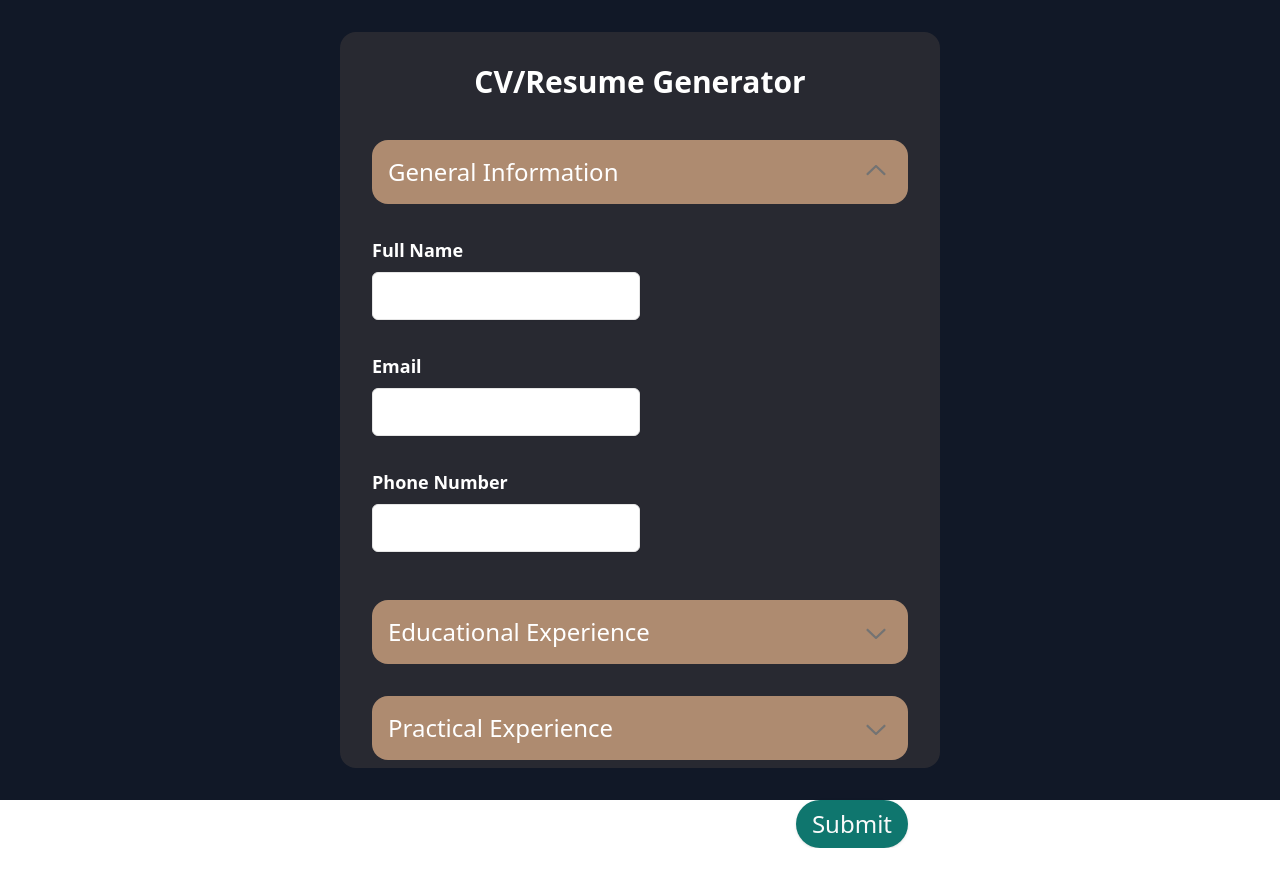
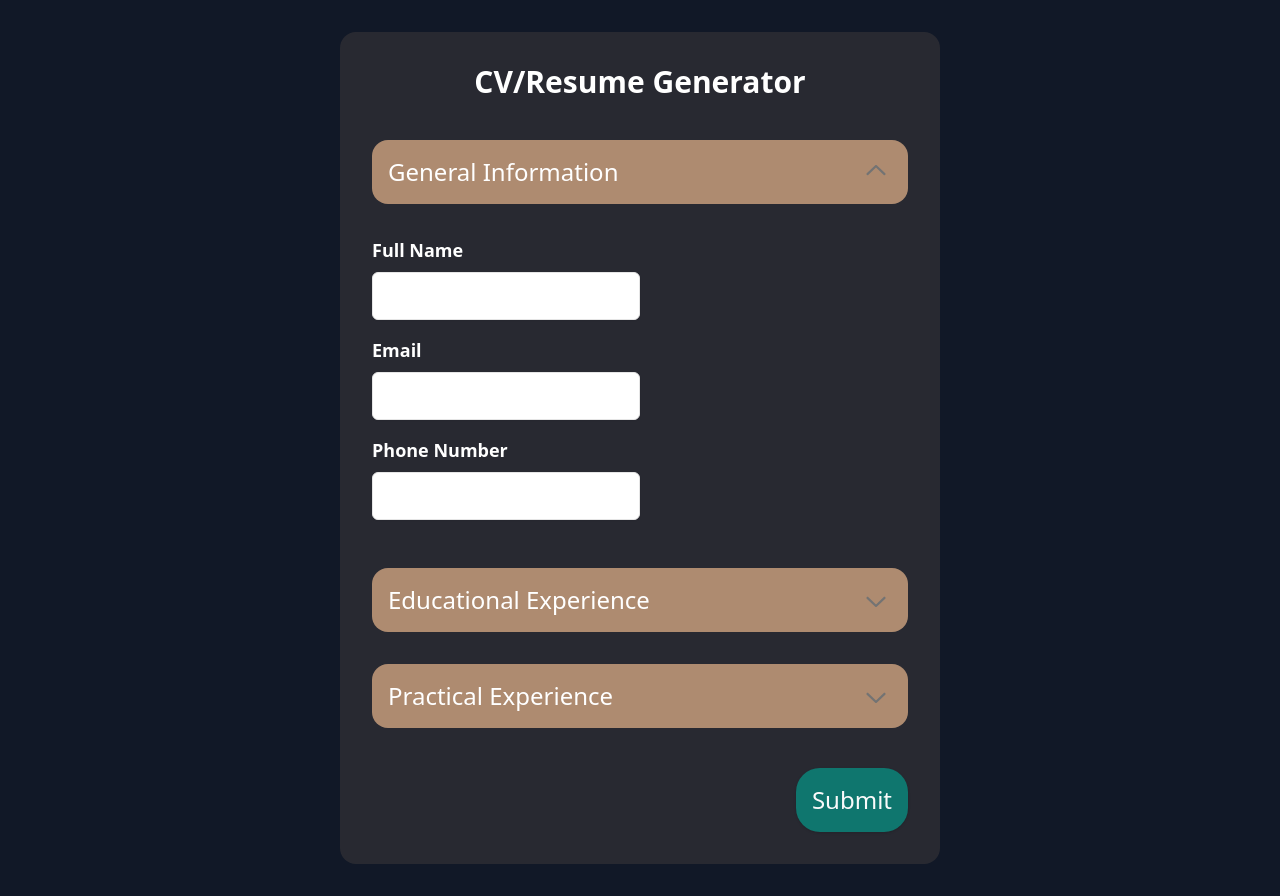
Before and after one commit to YismelR/cv-app, a React (Vite) app: page / in a window 1280 px wide. Both pictures are taken after a click on the button "General Information". Before the commit the page ends 848 px from the top, so only its background shows below. Built offline with nearby package versions, Linux system fonts and the light colour scheme.

Commit message:
updated the height of the card

```diff
--- a/src/App.tsx
+++ b/src/App.tsx
@@ -2,7 +2,7 @@ import CVGenerator from "./pages/CVGenerator";
 
 function App() {
   return (
-    <div className="h-screen bg-[#111827] flex place-content-center text-white">
+    <div className="min-h-full bg-[#111827] flex place-content-center text-white">
       <CVGenerator />
     </div>
   );
--- a/src/components/component/EducationalExpForm.tsx
+++ b/src/components/component/EducationalExpForm.tsx
@@ -49,7 +49,7 @@ export default function EducationalExpForm() {
     <Form {...form}>
       <form
         onSubmit={form.handleSubmit(onSubmit)}
-        className="flex flex-col space-y-4 gap-4 pt-8 w-1/2"
+        className="flex flex-col gap-4 pt-8 w-1/2"
       >
         <FormField
           control={form.control}
--- a/src/components/component/GeneralInfoForm.tsx
+++ b/src/components/component/GeneralInfoForm.tsx
@@ -44,7 +44,7 @@ export default function GeneralInfoForm() {
     <Form {...form}>
       <form
         onSubmit={form.handleSubmit(onSubmit)}
-        className="flex flex-col space-y-4 gap-4 pt-8 w-1/2"
+        className="flex flex-col gap-4 pt-8 w-1/2"
       >
         <FormField
           control={form.control}
--- a/src/components/component/PracticalExpForm.tsx
+++ b/src/components/component/PracticalExpForm.tsx
@@ -54,7 +54,7 @@ export default function PracticalExpForm() {
     <Form {...form}>
       <form
         onSubmit={form.handleSubmit(onSubmit)}
-        className="flex flex-col space-y-4 gap-4 pt-8 w-1/2"
+        className="flex flex-col gap-4 pt-8 w-1/2"
       >
         <FormField
           control={form.control}
--- a/src/index.css
+++ b/src/index.css
@@ -1,6 +1,10 @@
 @tailwind base;
 @tailwind components;
 @tailwind utilities;
+
+#root {
+  height: 100vh;
+}
 
 @layer base {
   :root {
--- a/src/pages/CVGenerator.tsx
+++ b/src/pages/CVGenerator.tsx
@@ -3,7 +3,7 @@ import { Button } from "@/components/ui/button";
 
 export default function CVGenerator() {
   return (
-    <div className="bg-backgroundCardColor flex flex-col gap-10 my-8 p-8 rounded-2xl w-[600px] place-items-center">
+    <div className="bg-backgroundCardColor flex flex-col gap-10 my-8 p-8 rounded-2xl w-[600px] place-items-center min-h-full">
       <h1 className="font-bold text-3xl">CV/Resume Generator</h1>
       <AccordionCategory />
       <Button
```
